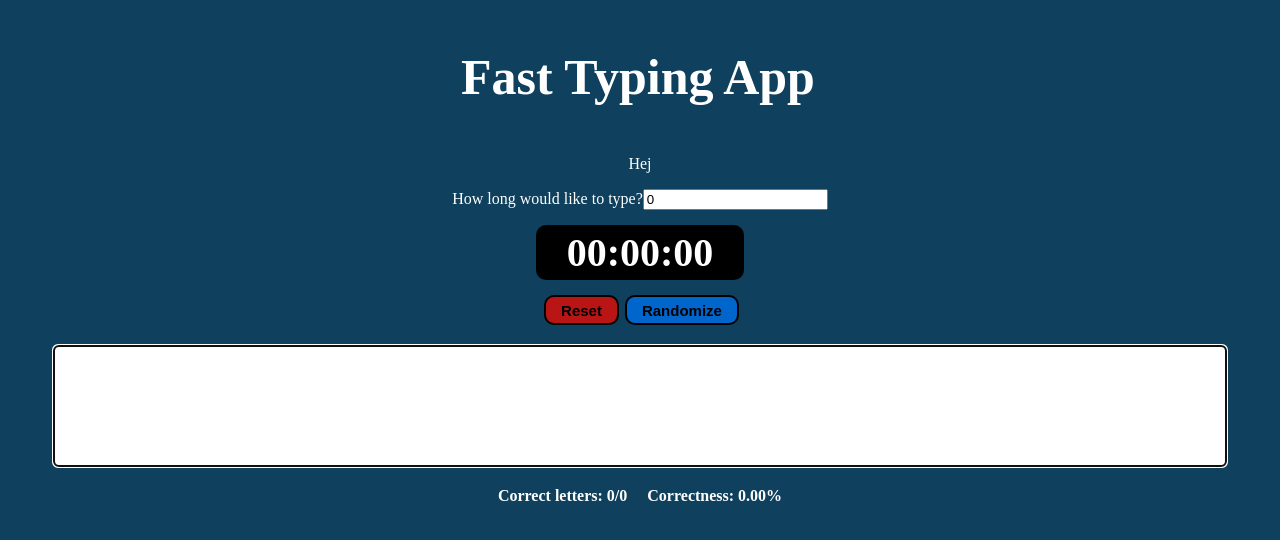
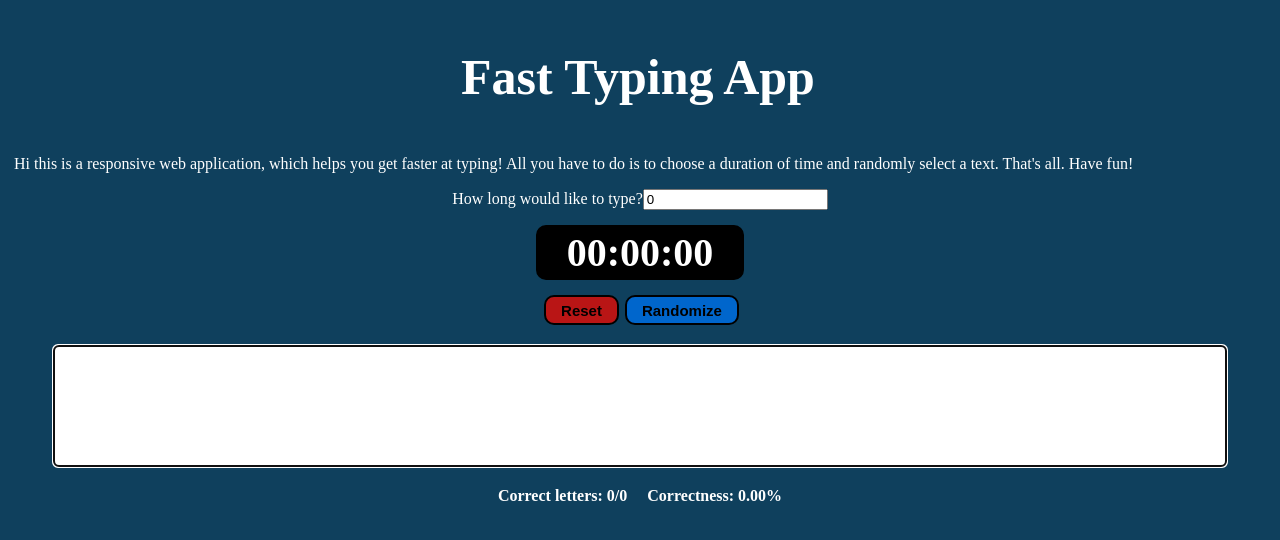
Before and after one commit to Paveu99/Fast-Typing-App, a React (Vite) app: page / in a window 1280 px wide. Shown: the top 540 px of the page. Built offline with nearby package versions, Linux system fonts and the light colour scheme.

Commit message:
Description written

```diff
--- a/src/components/description/Description.tsx
+++ b/src/components/description/Description.tsx
@@ -1,5 +1,5 @@
 export const Description = () => {
-    return <p>
-        Hej
+    return <p style={{textAlign: "justify"}}>
+        Hi this is a responsive web application, which helps you get faster at typing! All you have to do is to choose a duration of time and randomly select a text. That's all. Have fun!
     </p>
 }
```
